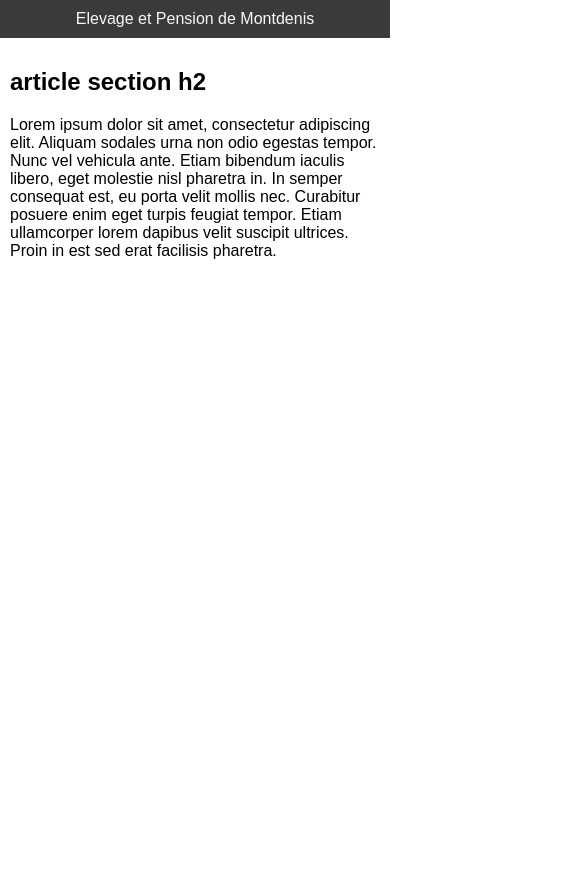
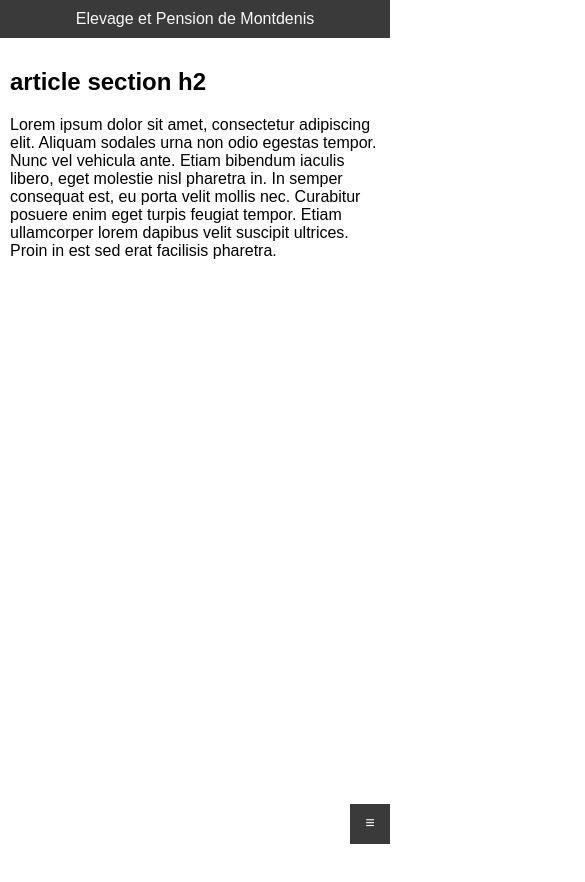
Before and after one commit to ViBiOh/site-montdenis, a website: page src/index.html in a window 390 px wide. Shown: the top 882 px of the page, 585 px wide, since content can reach past the window. Before the commit the page ends 844 px from the top, so only its background shows below. Drawn offline with nearby package versions, Linux system fonts and the light colour scheme; files that its build step writes are made by us from their sources.

Commit message:
Update style.less

```diff
--- a/src/css/style.less
+++ b/src/css/style.less
@@ -46,22 +46,35 @@ article {
 }
 
 @media screen and (max-width: 640px) {
+  @toggleMenuHeight: 40px;
+
   header {
     font-size: 1em;
   }
 
   nav {
     position: absolute;
-    bottom: 0;
-    right: -100%;
-    transition: left ease-in-out 0.25s;
+    bottom: -100%;
+    right: 0;
+    transition: bottom ease-in-out 0.25s;
   }
 
   nav.displayed {
-    right: 0;
+    bottom: @toggleMenuHeight;
   }
 
-  nav > a:before {
+  #toggleMenu {
+    .darkBox;
+    .smallPadding;
+    position: absolute;
+    bottom: 0;
+    right: 0;
+    text-align: center;
+    width: @toggleMenuHeight;
+    height: @toggleMenuHeight;
+  }
+
+  #toggleMenu:before {
     content: "\2261";
   }
 
```
